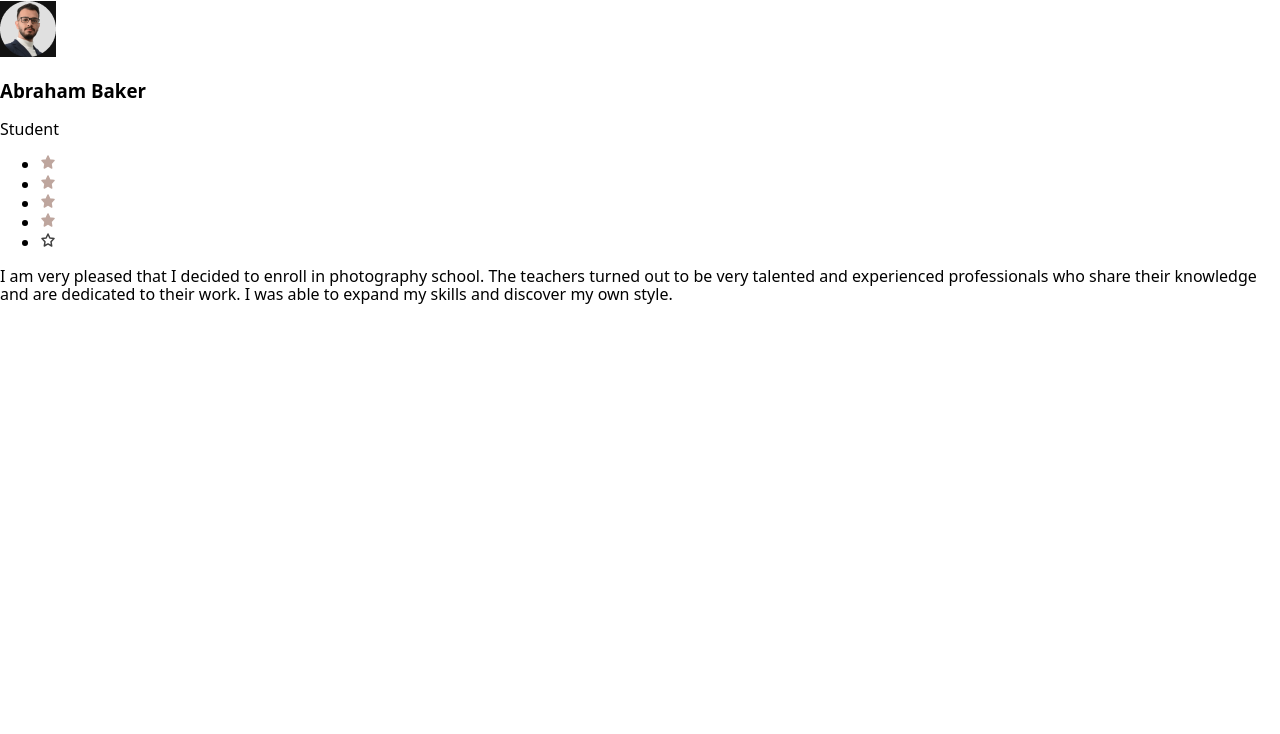
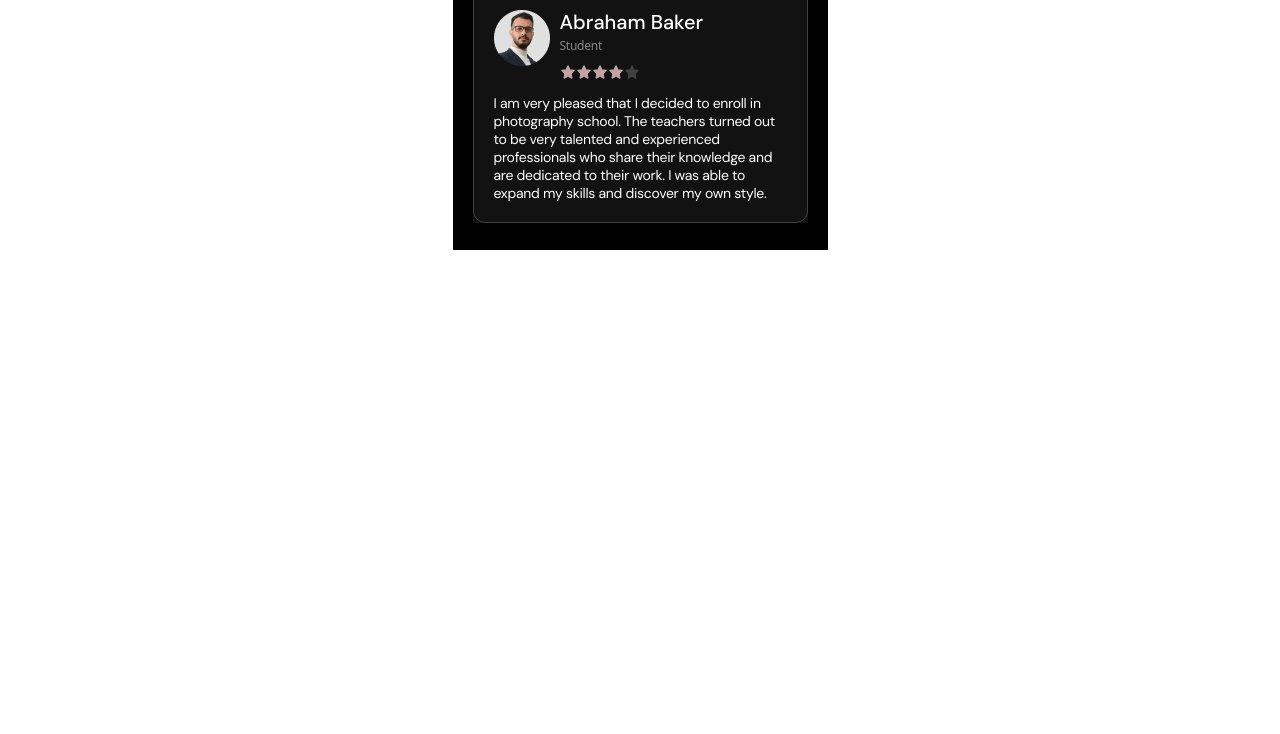
Before and after one commit to ShamanShine/Team-Project-Notepad, a plain HTML site: page index.html in a window 1280 px wide. Shown: the part 66-800 px from the top of the page. Drawn offline with nearby package versions, Linux system fonts and the light colour scheme.

Commit message:
add code

```diff
--- a/CSS/style.css
+++ /dev/null
@@ -1,51 +0,0 @@
-h1,
-h2,
-h3,
-h4,
-h5,
-h6,
-p {
-    margin: 0;
-    padding: 0;
-}
-
-ul,
-ol {
-    margin: 0;
-    padding-left: 0;
-}
-
-img {
-    display: block;
-    max-width: 100%;
-    height: auto;
-}
-
-ul {
-    list-style-type: none;
-}
-
-button {
-    font-family: inherit;
-}
-
-body {
-    /* font-family: Roboto; */
-}
-
-/* Reviews */
-
-.container {
-    width: 100%;
-    margin: 0 auto;
-    padding-left: 20px;
-    padding-right: 20px;
-    background-color: black;
-    max-width: 375px;
-}
-
-.reviews {
-    display: flex;
-    background-color: brown;
-    border: 1px coral;
-}
--- /dev/null
+++ b/CSS/styles.css
@@ -0,0 +1,122 @@
+h1,
+h2,
+h3,
+h4,
+h5,
+h6,
+p {
+    margin: 0;
+    padding: 0;
+}
+
+ul,
+ol {
+    margin: 0;
+    padding-left: 0;
+}
+
+img {
+    display: block;
+    max-width: 100%;
+    height: auto;
+    float: inline-start;
+}
+
+ul {
+    list-style-type: none;
+}
+
+button {
+    font-family: inherit;
+}
+
+body {
+    /* font-family: Roboto; */
+}
+
+/* Reviews */
+
+.container {
+    width: 100%;
+    margin: 0 auto;
+    padding-left: 20px;
+    padding-right: 20px;
+    background-color: black;
+    max-width: 375px;
+    height: 316px;
+}
+
+.reviews {
+    display: block;
+    margin-bottom: 40px;
+    background-color: #121212;
+    border: 1px cornflowerblue;
+}
+
+.title {
+
+    color: #FFF;
+
+    font-family: DM Sans;
+    font-size: 175%;
+    font-weight: 500;
+    line-height: 175%;
+    letter-spacing: -1.12px;
+}
+
+.reviews-block {
+    width: 335px;
+    border-radius: 12px;
+    border: 1px solid rgba(255, 255, 255, 0.20);
+}
+
+.foto {
+    margin-left: 20px;
+    margin-right: 10px;
+
+}
+
+.name {
+    color: #FFF;
+    font-family: DM Sans;
+    font-size: 20px;
+    font-weight: 500;
+    line-height: 24px;
+    margin-bottom: 4px
+}
+
+.reviews-inner-left {
+    margin-top: 26px;
+}
+
+.text {
+    color: rgba(255, 255, 255, 0.50);
+    font-size: 12px;
+    line-height: 16px;
+    letter-spacing: -0.24px;
+}
+
+.stars {
+    /* display: flow-root;
+    margin-top: 10px; */
+}
+
+.star-line {
+    margin-top: 10px;
+}
+
+.text-review {
+    color: #FFF;
+    font-family: DM Sans;
+    font-size: 14px;
+
+    line-height: 18px;
+    /* 128.571% */
+    letter-spacing: -0.28px;
+    display: block;
+    margin-top: 40px;
+    padding-left: 20px;
+    padding-right: 20px;
+    padding-bottom: 20px;
+}
+}
--- a/index.html
+++ b/index.html
@@ -17,7 +17,7 @@
         integrity="sha512-4xo8blKMVCiXpTaLzQSLSw3KFOVPWhm/TRtuPVc4WG6kUgjH6J03IBuG7JZPkcWMxJ5huwaBpOpnwYElP/m6wg=="
         crossorigin="anonymous" referrerpolicy="no-referrer" />
     <!-- Styles -->
-    <link rel="stylesheet" href="./css/styles.css">
+    <link rel="stylesheet" href="./CSS/styles.css">
 
 </head>
 
@@ -30,31 +30,31 @@
                 <h2 class="title">Reviews</h2>
                 <div class="reviews-block">
                     <div class="reviews-inner-left">
-                        <img class="foto" src="../Team-Project-Notepad/image/useruser-1.png" alt="foto">
+                        <img class="foto" src="./image/useruser-1.png" alt="foto">
                         <h3 class="name">Abraham Baker</h3>
                         <p class="text">Student</p>
                         <div class="stars">
                             <ul class="star-line">
                                 <li class="star-gold">
-                                    <img class="star-fill" src="../Team-Project-Notepad/image/star.svg" alt="star">
+                                    <img class="star-fill" src="./image/star.svg" alt="star">
                                 </li>
                                 <li class="star-gold">
-                                    <img class="star-fill" src="../Team-Project-Notepad/image/star.svg" alt="star">
+                                    <img class="star-fill" src="./image/star.svg" alt="star">
                                 </li>
                                 <li class="star-gold">
-                                    <img class="star-fill" src="../Team-Project-Notepad/image/star.svg" alt="star">
+                                    <img class="star-fill" src="./image/star.svg" alt="star">
                                 </li>
                                 <li class="star-gold">
-                                    <img class="star-fill" src="../Team-Project-Notepad/image/star.svg" alt="star">
+                                    <img class="star-fill" src="./image/star.svg" alt="star">
                                 </li>
                                 <li class="star-gold">
-                                    <img class="star-fill" src="../Team-Project-Notepad/image/black-star.svg"
-                                        alt="star">
+                                    <img class="star-fill" src="./image/black-star.svg" alt="star">
                                 </li>
                             </ul>
                         </div>
                         <div class="text-review">
-                            <p class="">I am very pleased that I decided to enroll in photography school. The teachers
+                            <p>I am very pleased that I decided to enroll in photography school. The
+                                teachers
                                 turned out to be very talented and
                                 experienced professionals who share their knowledge and are dedicated to their work. I
                                 was able to expand my skills and
```
